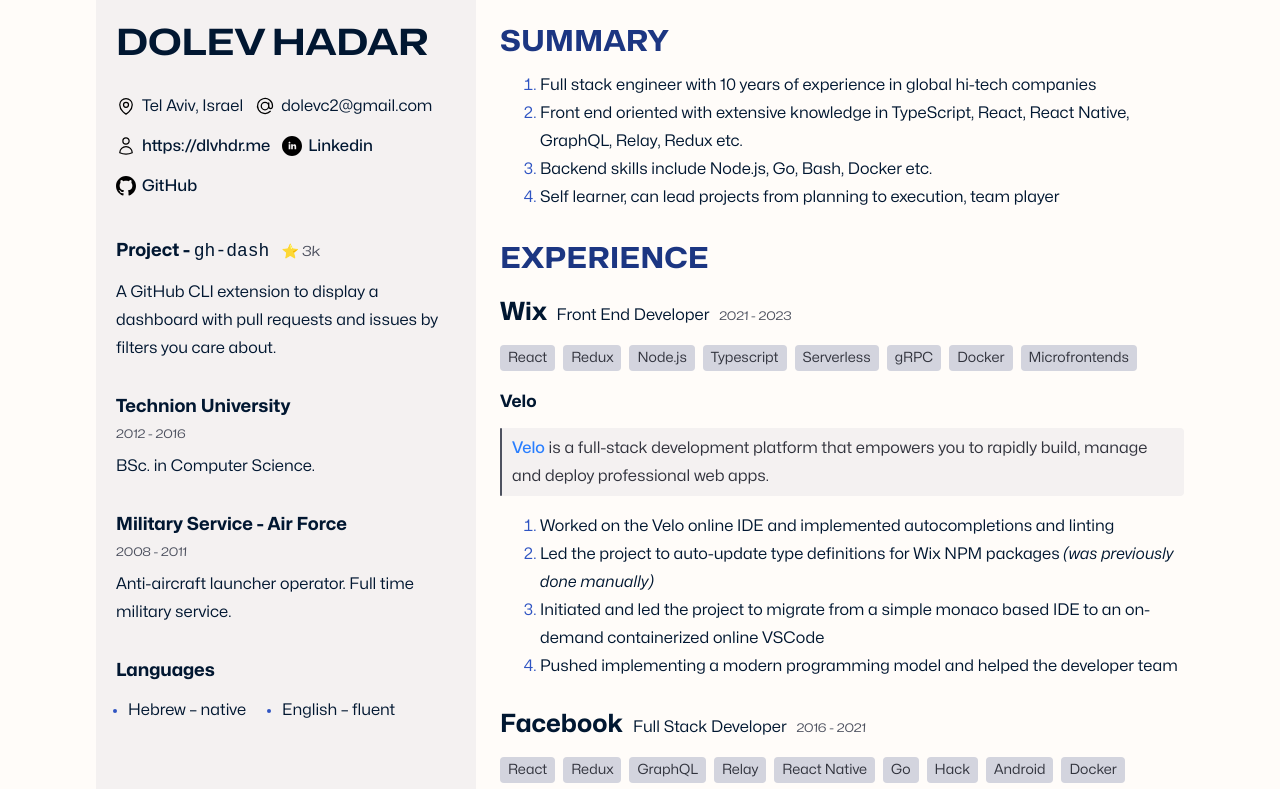
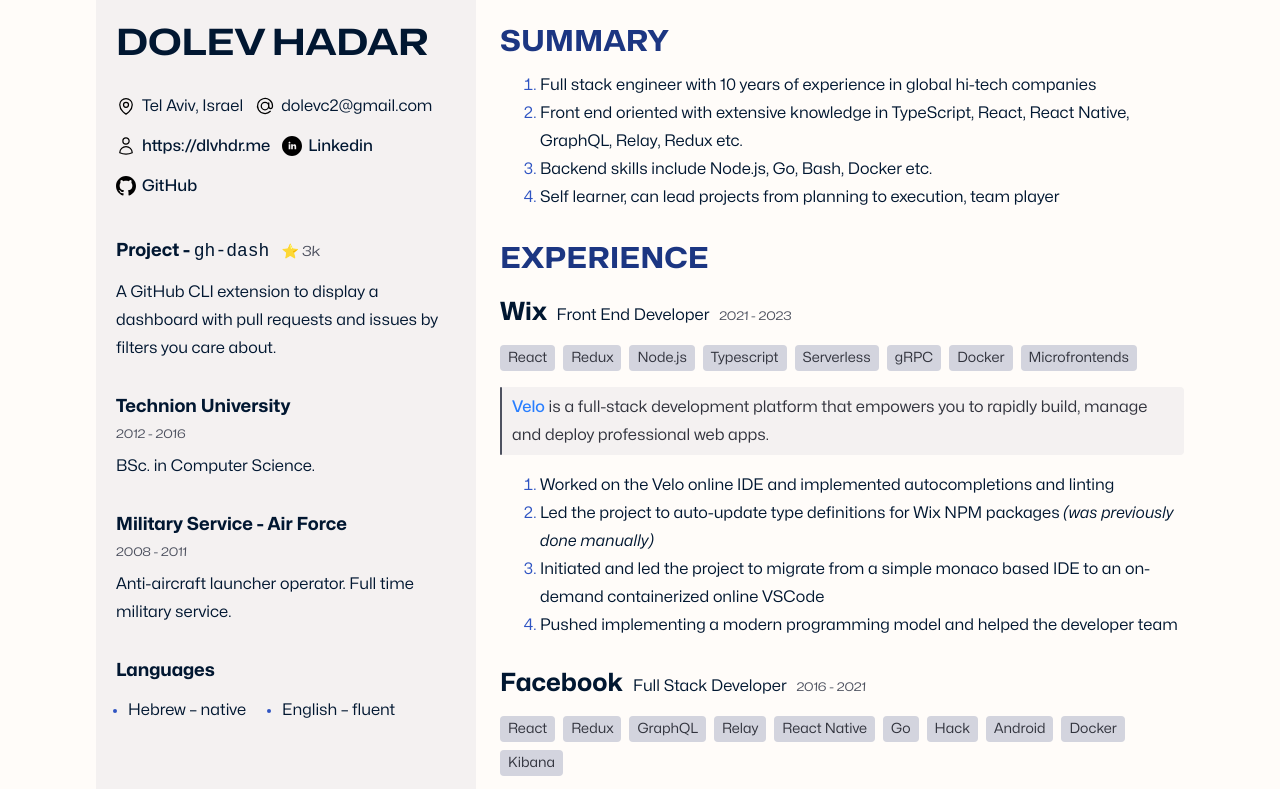
Before and after one commit to dlvhdr/dlvhdr.me, a Next.js app: page /resume in a window 1280 px wide. Shown: the top 789 px of the page. Built offline with nearby package versions, Linux system fonts and the light colour scheme.

Commit message:
fix(resume): remove velo heading
Signed-off-by: Dolev Hadar <dolevc2@gmail.com>

```diff
--- a/pages/resume/index.tsx
+++ b/pages/resume/index.tsx
@@ -127,7 +127,6 @@
                 "Microfrontends",
               ]}
             >
-              <h5>Velo</h5>
               <p className={styles.companyDesc}>
                 <a
                   href="https://www.wix.com/velo"
```
